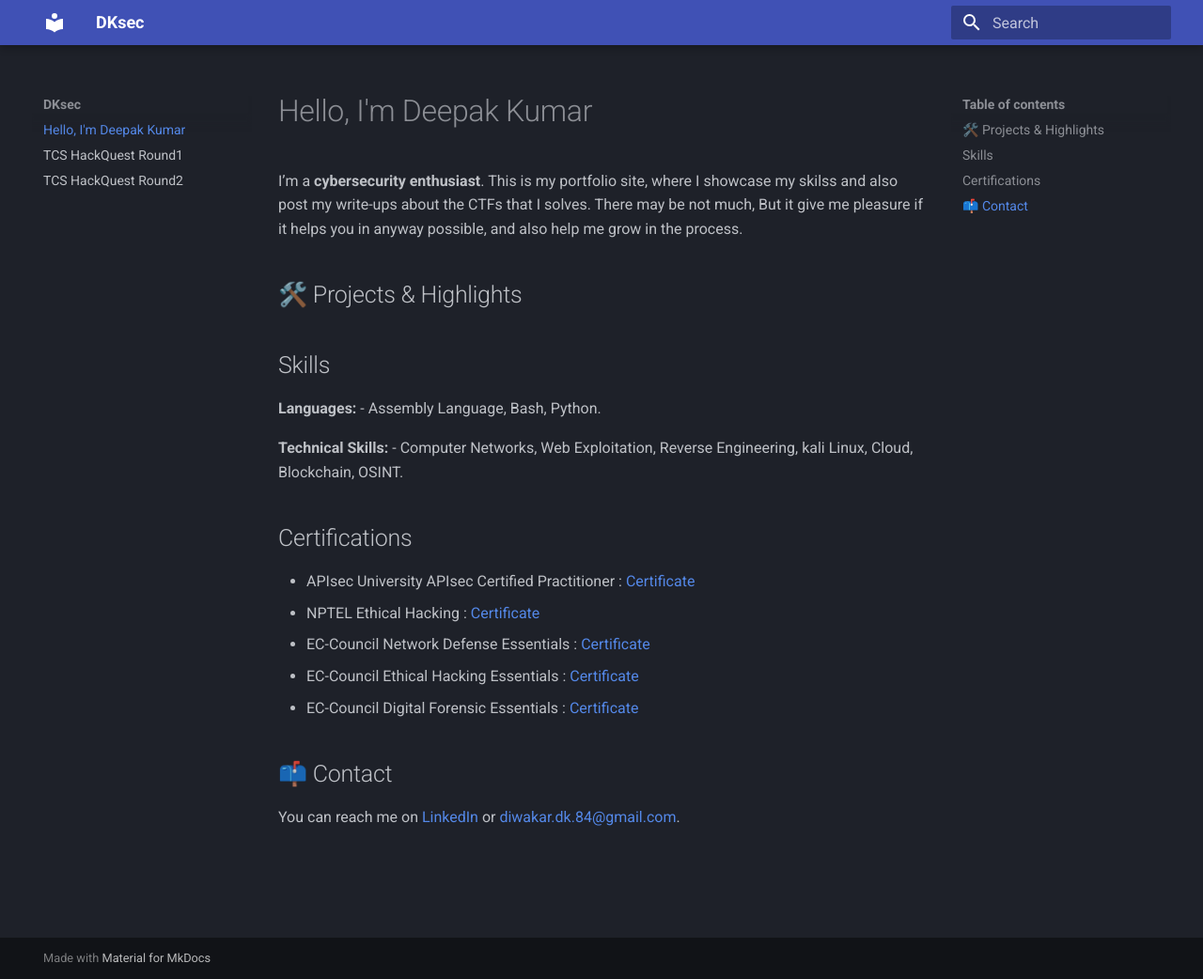
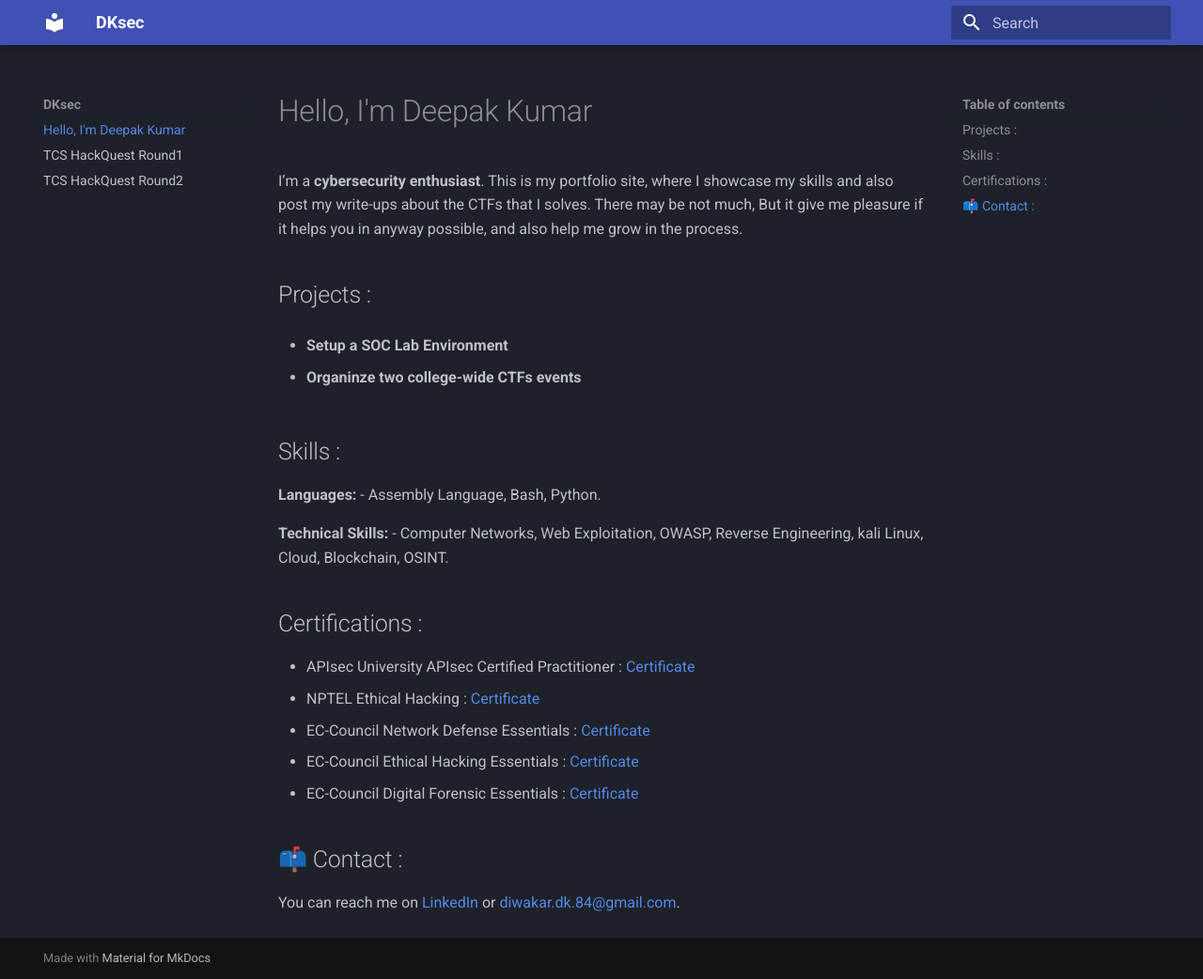
Before and after one commit to DKsec-1/mkdocs, an MkDocs documentation site: the page built from docs/index.md, in a window 1280 px wide and 1042 px high. Shown: the whole window at 94% size. Built offline with MkDocs 1.6.1 and Material for MkDocs 9.7.7, drawn with Linux system fonts in a browser that asks for light colours.

Commit message:
added tcs_nqt_2 and also organize assets

```diff
--- a/docs/index.md
+++ b/docs/index.md
@@ -1,20 +1,26 @@
 #  Hello, I'm Deepak Kumar
 
-I’m a **cybersecurity enthusiast**. This is my portfolio site, where I showcase my skilss and also post my write-ups about the CTFs that I solves. There may be not much, But it give me pleasure if it helps you in anyway possible, and also help me grow in the process.
-
-## 🛠️ Projects & Highlights
+I’m a **cybersecurity enthusiast**. This is my portfolio site, where I showcase my skills and also post my write-ups about the CTFs that I solves. There may be not much, But it give me pleasure if it helps you in anyway possible, and also help me grow in the process.
 
 
-##  Skills
+##  Projects :
+
+- **Setup a SOC Lab Environment**
+
+- **Organinze two college-wide CTFs events**
+
+
+##  Skills :
 
 **Languages:**
 - Assembly Language, Bash, Python.
 
 **Technical Skills:**
-- Computer Networks, Web Exploitation, Reverse Engineering, kali Linux, Cloud, Blockchain, OSINT.
+- Computer Networks, Web Exploitation, OWASP, Reverse Engineering, kali Linux, Cloud, Blockchain, OSINT.
 
 
-##   Certifications
+##   Certifications :
+
 - APIsec University APIsec Certified Practitioner : [Certificate](https://drive.google.com/file/d/1A7Ywa00uCh2vd4qGyHYdEHUEuiNtIMuR/view?usp=sharing)
 - NPTEL Ethical Hacking : [Certificate](https://drive.google.com/file/d/1LGcNeLj9GyGDJGHl_vD_9Hhpyv6yd2_a/view?usp=sharing)
 - EC-Council Network Defense Essentials : [Certificate](https://drive.google.com/file/d/1LO1mnUBkFWgbCq14PbAHZ7aFj_-kV_O_/view?usp=sharing)
@@ -22,6 +28,6 @@ I’m a **cybersecurity enthusiast**. This is my portfolio site, where I showcas
 - EC-Council Digital Forensic Essentials : [Certificate](https://drive.google.com/file/d/1bihmiB8lpEAlnWwnGq9oT5-db-cSGdxo/view?usp=sharing)
 
 
-## 📫 Contact
+## 📫 Contact :
 
 You can reach me on [LinkedIn](www.linkedin.com/in/deepak-kumar-15a095228) or [diwakar.dk.84@gmail.com](mailto:diwakar.dk.84@gmail.com).
```
Also changed, not shown: docs/TCS_HackQuest_Round1.md (+13 -7 lines), docs/TCS_HackQuest_Round2.md (+55 -0 lines), docs/assets/TCS_Hackquest_1/breking.png (renamed from docs/assets/breking.png), docs/assets/TCS_Hackquest_1/codepool_1.png (renamed from docs/assets/codepool_1.png), docs/assets/TCS_Hackquest_1/codepool_2.png (renamed from docs/assets/codepool_2.png), docs/assets/TCS_Hackquest_1/crypto_2.png (renamed from docs/assets/crypto_2.png), docs/assets/TCS_Hackquest_1/crypto_3.png (renamed from docs/assets/crypto_3.png), docs/assets/TCS_Hackquest_1/cypto_1.png (renamed from docs/assets/cypto_1.png), docs/assets/TCS_Hackquest_1/dice.png (renamed from docs/assets/dice.png), docs/assets/TCS_Hackquest_2/Shade_war_1.PNG (added), docs/assets/TCS_Hackquest_2/Veil_of_void_1.PNG (added), docs/assets/TCS_Hackquest_2/Veil_of_void_2.PNG (added), docs/assets/TCS_Hackquest_2/shade_wars_2.PNG (added), docs/assets/TCS_Hackquest_2/tolkeins_secret_1.PNG (added), 4 more files.
